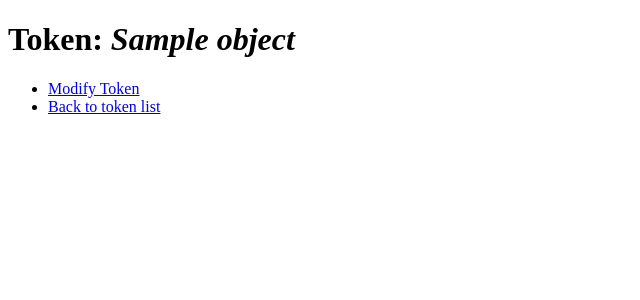
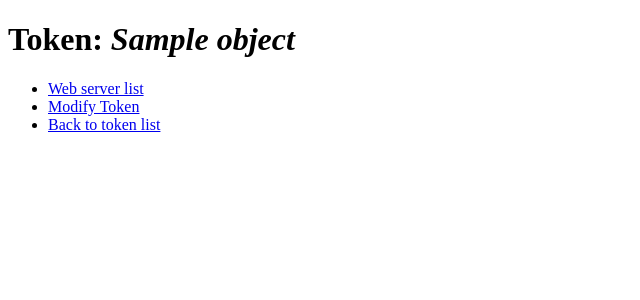
Before and after one commit to andywar65/django-opalstack, a Django app: template src/django_opalstack/templates/django_opalstack/token_detail.html in a window 1280 px wide. Shown: the top 300 px of the page, without its empty margins (0-640 px from the left). Run offline with Django 5.2, Linux system fonts and the light colour scheme; the template is opened without the code that fills it: most values are stand-ins (such as "Sample title", 1, 10 or a date in 2020); parts of the project's set-up code (start-up, migrations or seed data) failed here and were passed over.

Commit message:
adding token server detail view

```diff
--- a/project/project/templates/base.html
+++ b/project/project/templates/base.html
@@ -4,7 +4,7 @@
     <!-- Required meta tags -->
     <meta charset="utf-8">
     <meta name="viewport" content="width=device-width, initial-scale=1, shrink-to-fit=no">
-    <title>Django GeoCAD</title>
+    <title>Django Opalstack</title>
     {% block extra-head %}{% endblock extra-head %}
   </head>
   <body>
--- /dev/null
+++ b/src/django_opalstack/templates/django_opalstack/htmx/server_list.html
@@ -0,0 +1 @@
+{{ web_servers }}
--- a/src/django_opalstack/templates/django_opalstack/htmx/token_detail.html
+++ b/src/django_opalstack/templates/django_opalstack/htmx/token_detail.html
@@ -2,6 +2,13 @@
 
 <h1>{% trans "Token" %}: <i>{{ object.name }}</i></h1>
 <ul>
+  <li>
+    <a href="#"
+       hx-get="{% url 'django_opalstack:server_list' pk=object.id %}"
+       hx-target="#opal-inner">
+      {% trans "Web server list" %}
+    </a>
+  </li>
   <li>
     <a href="/admin/django_opalstack/token/{{ object.id }}/change/">
       {% trans "Modify Token" %}
@@ -16,3 +23,5 @@
     </a>
   </li>
 </ul>
+<div id="opal-inner">
+</div>
--- a/src/django_opalstack/urls.py
+++ b/src/django_opalstack/urls.py
@@ -1,9 +1,10 @@
 from django.urls import path
 
-from .views import TokenDetailView, TokenListView
+from .views import TokenDetailView, TokenListView, TokenServerDetailView
 
 app_name = "django_opalstack"
 urlpatterns = [
     path("token/", TokenListView.as_view(), name="token_list"),
     path("token/<pk>/", TokenDetailView.as_view(), name="token_detail"),
+    path("token/<pk>/servers/", TokenServerDetailView.as_view(), name="server_list"),
 ]
```
Also changed, not shown: src/django_opalstack/views.py (+16 -0 lines).
